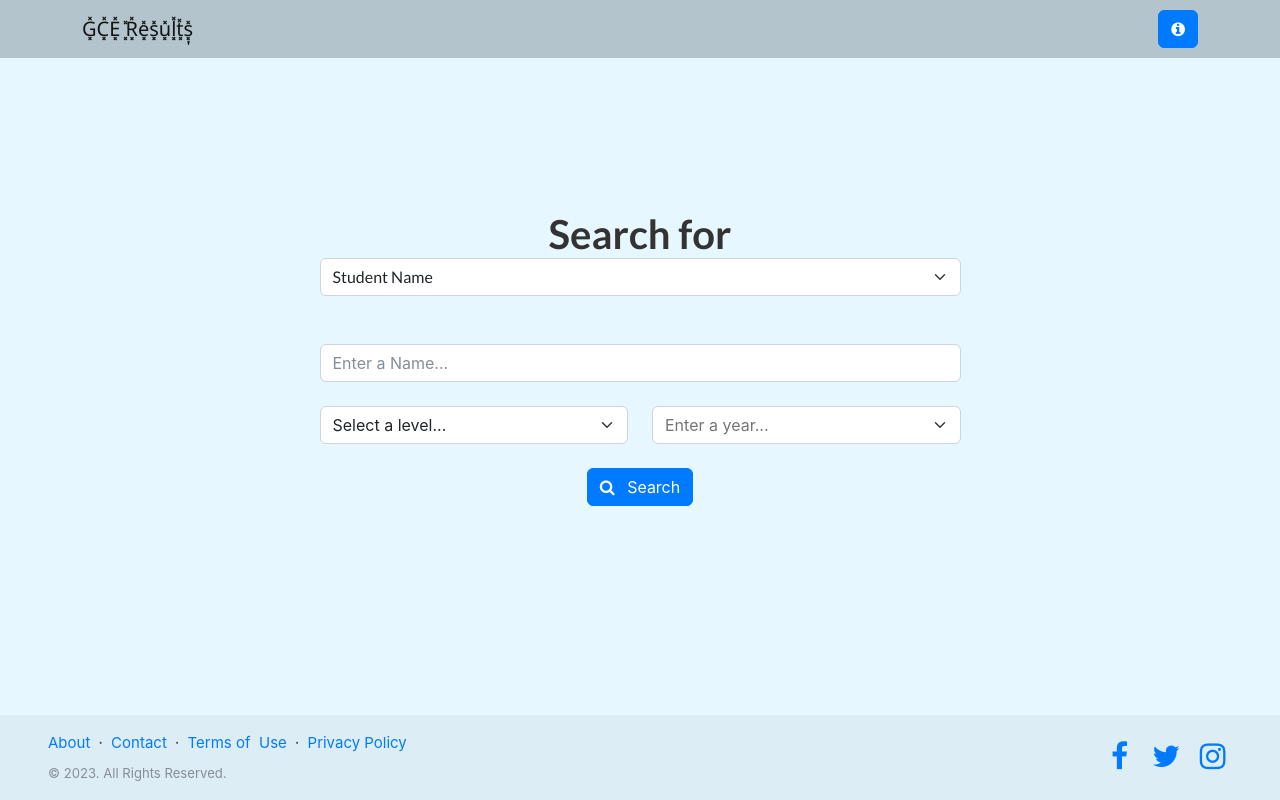
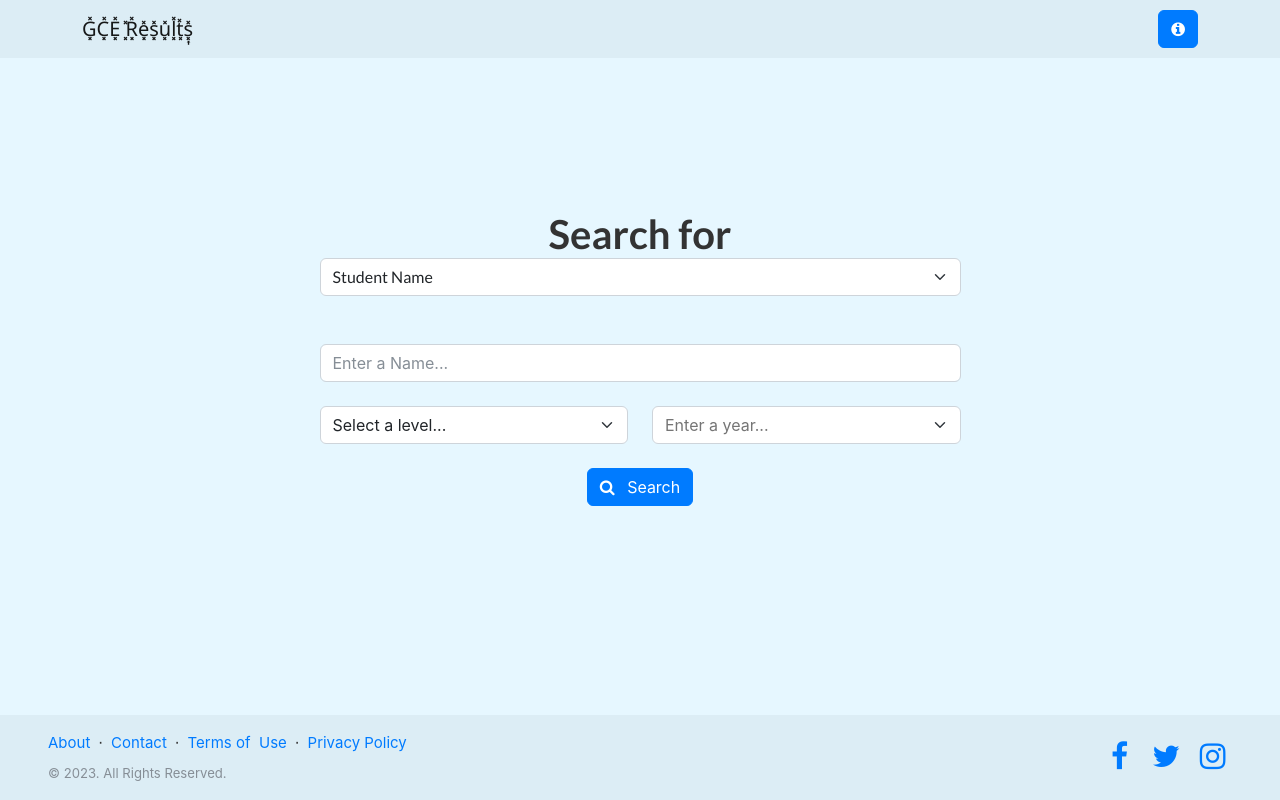
Before and after one commit to nfonjeannoel/gce-web-vue, a Vue app: page / in a window 1280 px wide. Built offline with nearby package versions, Linux system fonts and the light colour scheme.

Commit message:
fix header colour

```diff
--- a/src/components/Navbar.vue
+++ b/src/components/Navbar.vue
@@ -21,6 +21,6 @@ const toggleHelp = () => {
 
 <style scoped>
 nav{
-  background: #b4c4cc;
+  background: #dcedf5 !important;
 }
 </style>
--- a/src/views/ResultsView.vue
+++ b/src/views/ResultsView.vue
@@ -224,7 +224,7 @@ input.search {
   min-width: 50%;
   left: 0;
   top: 0;
-  background: rgba(0, 0, 0, 0.5);;
+  background: rgba(220, 237, 245, 0.5);
   z-index: 10;
   display: flex;
   justify-content: center;
```
Also changed, not shown: 6 other files (tests, documents, lock files or other folders).
